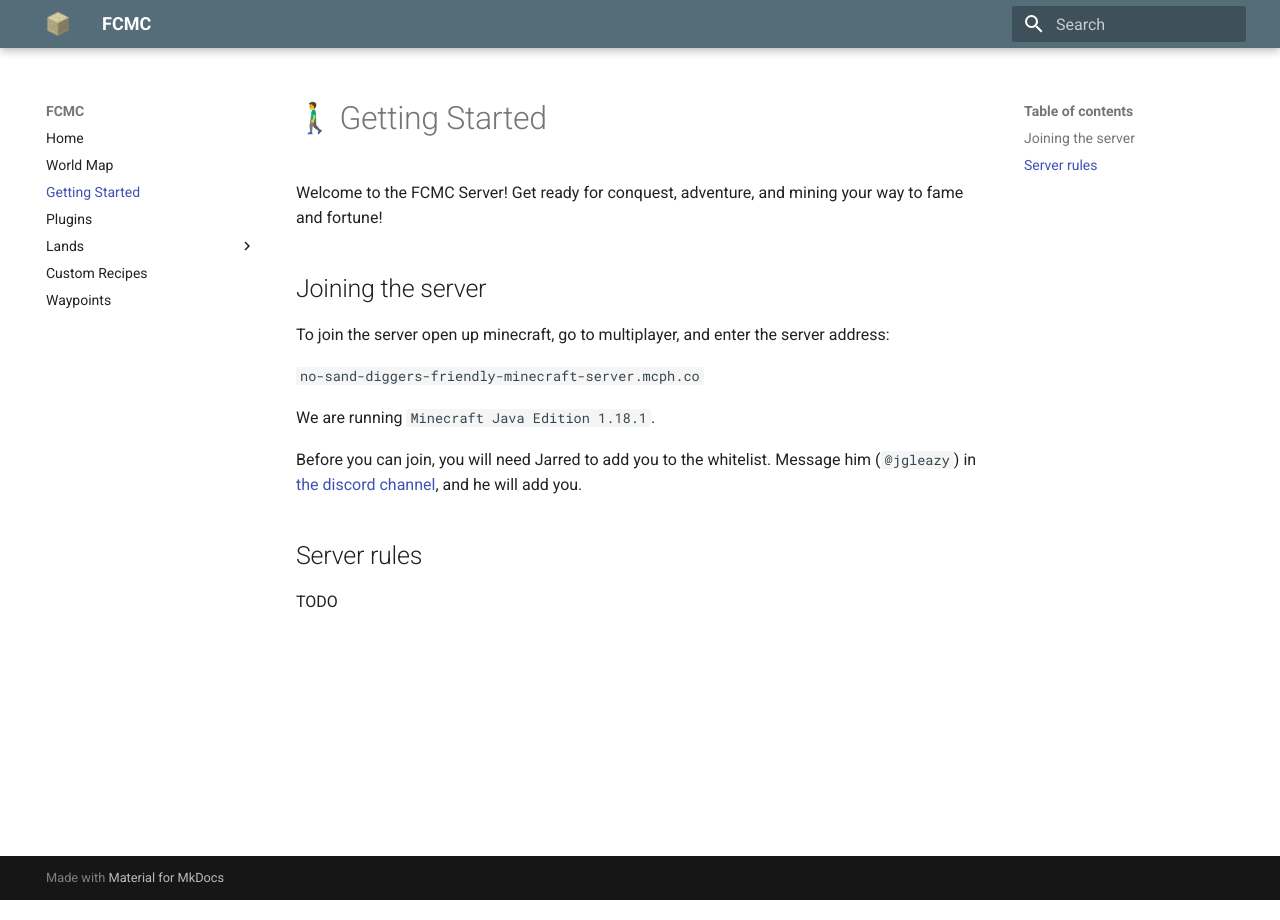
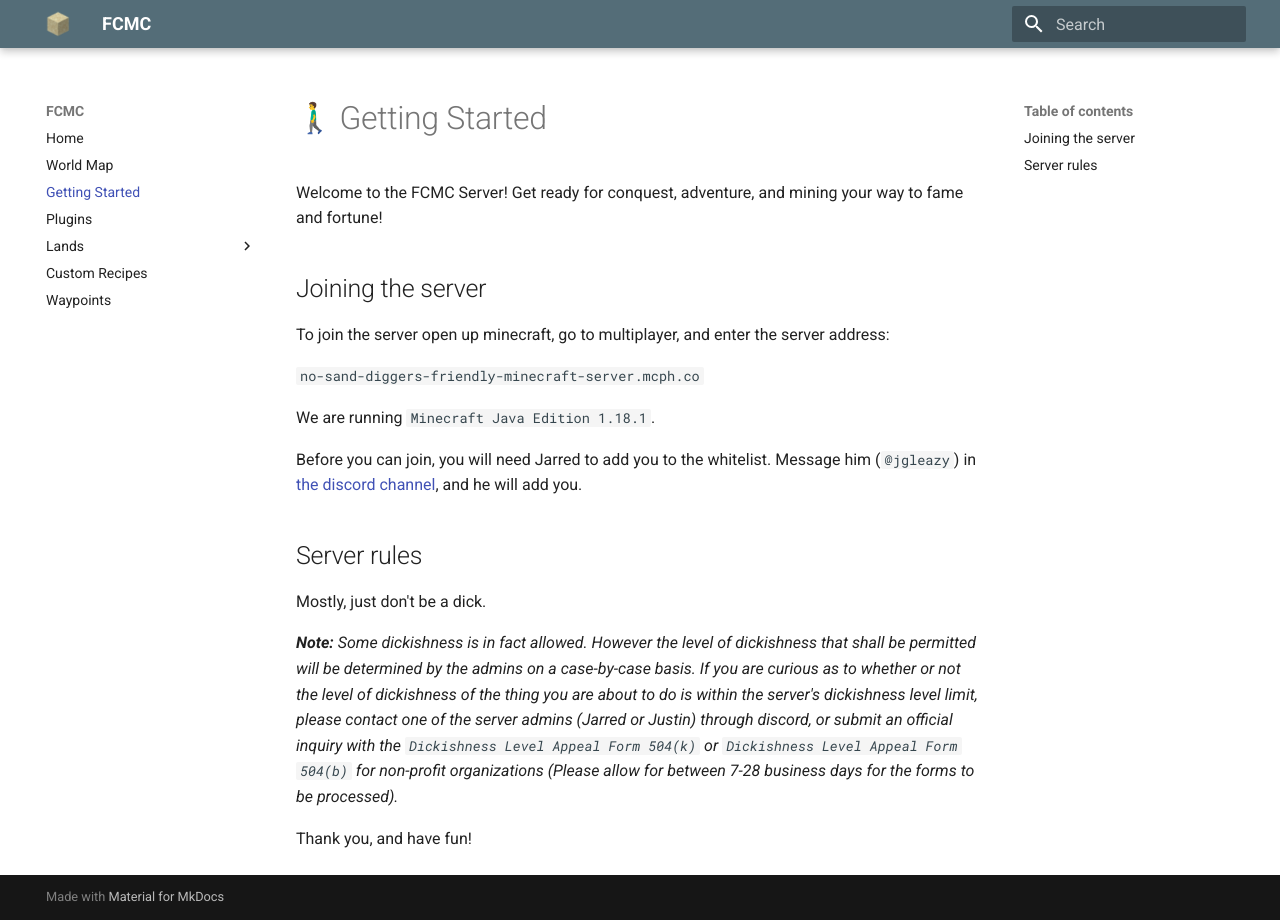
Before and after one commit to jdglaser/fcmc-site, an MkDocs documentation site: the page built from docs/getting_started.md, in a window 1280 px wide. Built offline with MkDocs 1.6.1 and Material for MkDocs 9.7.7, drawn with Linux system fonts in a browser that asks for light colours; emoji names are drawn with the system emoji font.

Commit message:
add server rules

```diff
--- a/docs/getting_started.md
+++ b/docs/getting_started.md
@@ -14,4 +14,8 @@ Before you can join, you will need Jarred to add you to the whitelist. Message h
 
 ## Server rules
 
-TODO
+Mostly, just don't be a dick.
+
+***Note:** Some dickishness is in fact allowed. However the level of dickishness that shall be permitted will be determined by the admins on a case-by-case basis. If you are curious as to whether or not the level of dickishness of the thing you are about to do is within the server's dickishness level limit, please contact one of the server admins (Jarred or Justin) through discord, or submit an official inquiry with the `Dickishness Level Appeal Form 504(k)` or `Dickishness Level Appeal Form 504(b)` for non-profit organizations (Please allow for between 7-28 business days for the forms to be processed).*
+
+Thank you, and have fun!
```
